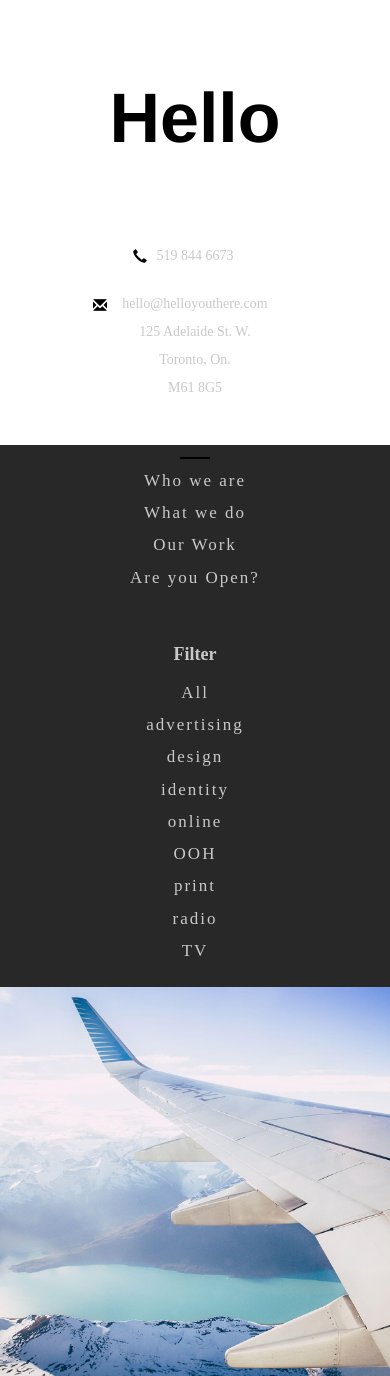
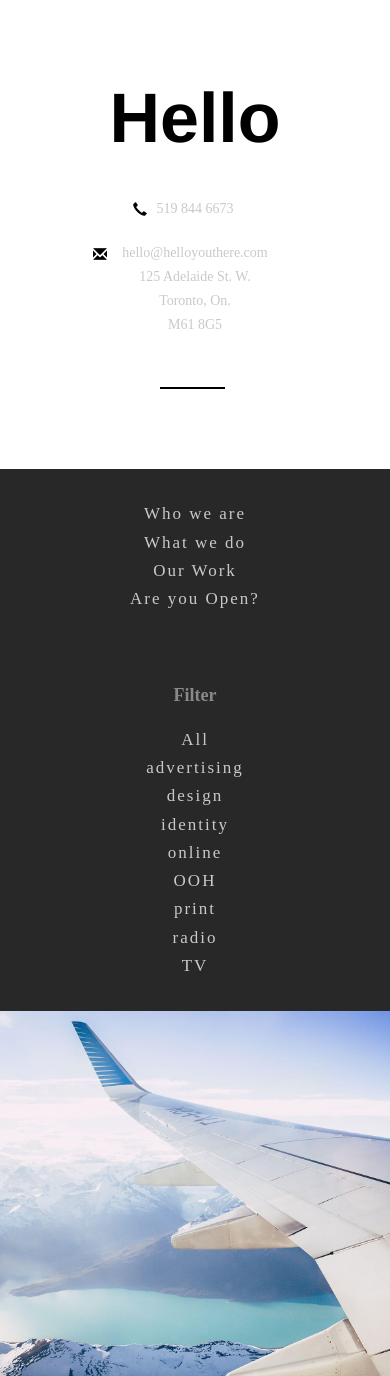
Before and after one commit to WebDevLyna/css-project, a PHP site: page /index.html in a window 390 px wide. Shown: the top 1376 px of the page. Run offline with PHP 8.4, Linux system fonts and the light colour scheme; some web fonts are replaced.

Commit message:
Complete  project

```diff
--- a/css/style.css
+++ b/css/style.css
@@ -1,22 +1,25 @@
 /* Colour Variables: */
 /* Import Google Font*/
 @import url("https://fonts.googleapis.com/css?family=Source+Serif+Pro");
+body {
+  margin: 0; }
+
 /*---- NAVIGATION ----*/
 .nav {
   font-family: 'Source Serif Pro', serif; }
-  .nav > h4 {
-    padding: 0 7rem 1rem 7rem !important; }
-  .nav > li {
-    padding: 2px 7rem !important; }
-  .nav > li > a {
-    padding: 0 !important;
+  .nav.flex-column > h4 {
+    padding: 0 7rem 1rem 7rem; }
+  .nav.flex-column li {
+    padding: 2px 7rem; }
+  .nav.flex-column li > a {
+    padding: 0;
     color: #c9c9c9;
     font-size: 1.7rem;
     font-weight: 400;
     letter-spacing: 0.2rem;
     transition: all 0.5s ease; }
-  .nav > li > a:hover {
-    background-color: red !important;
+  .nav.flex-column > li > a:hover {
+    background-color: red;
     color: #fff; }
 
 nav {
@@ -38,12 +41,9 @@
     font-weight: 600; }
   nav hr {
     border-top: 1px solid #c9c9c9;
-    width: 12%;
-    position: relative;
-    top: 1rem;
-    left: -8rem;
-    right: 0;
-    bottom: 0; }
+    max-width: 2%;
+    min-width: 45px;
+    margin: 20px 19%; }
   nav ul.nav li p {
     margin: 0;
     padding: 0;
@@ -58,19 +58,19 @@
 .glyphicon {
   color: #c9c9c9; }
 
-.glyphicon-remove {
-  top: 3px !important; }
-  .glyphicon-remove.first {
+.nav-item .glyphicon-remove {
+  top: 3px; }
+  .nav-item .glyphicon-remove.first {
     left: -13rem; }
-  .glyphicon-remove.second {
+  .nav-item .glyphicon-remove.second {
     left: -6.5rem; }
 
-.glyphicon-earphone {
-  top: 0.2rem !important;
+.nav-item .glyphicon-earphone {
+  top: 0.2rem;
   left: -11.5rem; }
 
-.glyphicon-envelope {
-  top: 0.4rem !important;
+.nav-item .glyphicon-envelope {
+  top: 0.4rem;
   left: -20rem; }
 
 /*---- MAIN CONTENT ----*/
@@ -87,26 +87,28 @@
     /*IE fallback*/
     transform: scale(1);
     transform: scale(1.02); }
-  main section {
+  main div.col-md-9 section {
     /*Override section*/
-    padding: 0 !important;
-    margin: 0 !important;
+    padding: 0;
+    margin: 0;
     /*Line removed < 991px - first row*/
-    min-height: 0 !important; }
+    min-height: 0; }
 
 /*---- RESPONSIVE ----*/
 /* Desktop */
-@media screen and (max-width: 1377px) {
-  .nav > li,
-  .nav > h4 {
-    padding: 2px 5rem !important; }
+@media screen and (min-width: 1025px) and (max-width: 1280px) {
+  ul.nav.flex-column li {
+    padding: 2px 4.2rem; }
+
+  .nav.flex-column > h4 {
+    padding: 0 7rem 1rem 4rem; }
 
   nav hr {
-    left: -6rem; } }
+    margin: 20px 12%; } }
 @media screen and (min-width: 992px) and (max-width: 1024px) {
-  .nav > li,
-  .nav > h4 {
-    padding: 2px 0 2px 5rem !important; }
+  .nav.flex-column > li,
+  .nav.flex-column > h4 {
+    padding: 2px 0 2px 5rem; }
 
   .glyphicon-envelope {
     left: -20rem; } }
@@ -136,30 +138,19 @@
   nav footer {
     display: none; }
 
-  /*Reposition hr*/
-  nav hr {
-    border: 1px solid #000;
-    position: relative;
-    top: 28rem;
-    left: 0;
-    width: 7%; }
-
   ul.nav {
-    padding: 5% 0; }
-
-  .nav > li {
-    padding: 4px 4rem !important; }
+    padding: 8% 0; }
 
   nav ul.nav li p {
     float: none; }
 
-  .glyphicon-earphone {
-    top: 2.3rem !important;
+  .nav-item .glyphicon-earphone {
+    top: 2.3rem;
     left: -5.5rem;
     color: #000; }
 
-  .glyphicon-envelope {
-    top: 2.4rem !important;
+  .nav-item .glyphicon-envelope {
+    top: 2.4rem;
     left: -9.5rem;
     color: #000; }
 
@@ -178,34 +169,42 @@
     top: -9999px;
     left: -9999px; }
 
+  nav.col-md-3 h1 {
+    margin-bottom: 0; }
+
+  .contact ul.nav.flex-column {
+    padding-top: 0;
+    margin: 5%; }
+
   span.glyphicon.glyphicon-remove {
     display: none; }
 
-  nav hr:nth-child(2) {
+  /*Hide horizontal line + style*/
+  nav.col-md-3:not(.menu-filer) > hr,
+  div#menu-about hr {
     display: none; }
 
-  nav h1 {
-    margin-bottom: 0 !important; }
+  nav.col-md-3 hr {
+    margin: 0 46% 8rem;
+    border-top: 2px solid #000;
+    min-width: 65px; }
 
-  .contact ul.nav {
-    padding-top: 0 !important;
-    margin: 6%; } }
+  ul.nav.flex-column h4 {
+    color: #898989; } }
 @media screen and (min-width: 576px) and (max-width: 991px) {
   /*Images set to 50% medium screen*/
-  main img {
+  main section.col-md-4 img {
     width: 50%;
     height: auto;
     float: left; } }
 /* Mobile */
 /*Revert to 100%*/
 @media screen and (max-width: 575px) {
-  main img {
+  main section.col-md-4 img {
     width: 100%;
-    height: auto; } }
-/* NEEDS FIX:
-  - hr from moving on responsive
-  - bulk medium screen Contact section
-  - Animated "Hello" keyframe - fade in
-*/
+    height: auto; }
+
+  nav.col-md-3 hr {
+    margin: 0 41% 8rem; } }
 
 /*# sourceMappingURL=style.css.map */
--- a/css/style.scss
+++ b/css/style.scss
@@ -6,28 +6,32 @@
 /* Import Google Font*/
 @import url('https://fonts.googleapis.com/css?family=Source+Serif+Pro');
 
+body {
+  margin:0;
+}
 /*---- NAVIGATION ----*/
 .nav {
     font-family: 'Source Serif Pro', serif;
-  > h4 {
-    padding: 0 7rem 1rem 7rem !important;
+  &.flex-column > h4 {
+    padding: 0 7rem 1rem 7rem;
   }
-  > li {
-    padding: 2px 7rem !important;
+  &.flex-column li {
+    padding: 2px 7rem;
   }
-  > li > a {
-    padding: 0 !important;
+  &.flex-column li > a {
+    padding: 0;
     color: $grey;
     font-size: 1.7rem;
     font-weight: 400;
     letter-spacing: 0.2rem;
     transition: all 0.5s ease;
   }
-  > li > a:hover {
-    background-color: red !important;
+  &.flex-column > li > a:hover {
+    background-color: red;
     color: $light;
   }
 }
+
 nav {
   h1 {
     font-size: 7rem;
@@ -37,6 +41,7 @@
     color: $dark;
     animation: fadein 5s;
   }
+
   /*Animated - Fade in effect, "Hello"*/
   @keyframes fadein {
     from  { opacity: 0; }
@@ -48,12 +53,9 @@
   }
   hr {
     border-top: 1px solid $grey;
-    width: 12%;
-    position: relative;
-    top: 1rem;
-    left: -8rem;
-    right: 0;
-    bottom: 0;
+    max-width: 2%;
+    min-width: 45px;
+    margin: 20px 19%;
   }
   ul.nav li p {
     margin: 0;
@@ -68,11 +70,11 @@
 }
 
 /*glyphicon*/
-.glyphicon {
-  color: $grey;
-  }
-  .glyphicon-remove {
-    top: 3px !important;
+.glyphicon { color: $grey; }
+
+.nav-item .glyphicon-remove {
+    top: 3px;
+
     &.first {
       left: -13rem;
     }
@@ -80,12 +82,12 @@
       left: -6.5rem;
     }
 }
-.glyphicon-earphone {
-  top: 0.2rem !important;
+.nav-item .glyphicon-earphone {
+  top: 0.2rem;
   left: -11.5rem;
 }
-.glyphicon-envelope {
-  top: 0.4rem !important;
+.nav-item .glyphicon-envelope {
+  top: 0.4rem;
   left: -20rem;
 }
 
@@ -104,25 +106,25 @@
       transform: scale(1);
       transform: scale(1.02);
     }
-  section {
+  div.col-md-9 section {
     /*Override section*/
-    padding: 0 !important;
-    margin: 0 !important;
+    padding: 0;
+    margin: 0;
     /*Line removed < 991px - first row*/
-    min-height: 0 !important;
+    min-height: 0;
   }
 }
 
 /*---- RESPONSIVE ----*/
 /* Desktop */
-@media screen and (max-width: 1377px) {
-  .nav > li,
-  .nav > h4 { padding: 2px 5rem !important; }
-  nav hr { left: -6rem; }
+@media screen and (min-width: 1025px) and (max-width: 1280px) {
+  ul.nav.flex-column li { padding: 2px 4.2rem; }
+  .nav.flex-column > h4 { padding: 0 7rem 1rem 4rem; }
+  nav hr { margin: 20px 12%; }
 }
 @media screen and (min-width: 992px) and (max-width: 1024px) {
-  .nav > li,
-  .nav > h4 { padding: 2px 0 2px 5rem !important; }
+  .nav.flex-column > li,
+  .nav.flex-column > h4 { padding: 2px 0 2px 5rem; }
   .glyphicon-envelope { left: -20rem; }
 }
 /* Tablet */
@@ -141,24 +143,16 @@
     div#menu-filter {order:3;}
     /*Hide footer*/
     nav footer { display: none; }
-    /*Reposition hr*/
-    nav hr {
-      border: 1px solid #000;
-      position: relative;
-      top: 28rem;
-      left: 0;
-      width: 7%;
-    }
-    ul.nav { padding: 5% 0; }
-    .nav > li { padding: 4px 4rem !important; }
+
+    ul.nav { padding: 8% 0; }
     nav ul.nav li p { float: none; }
-    .glyphicon-earphone {
-      top: 2.3rem !important;
+    .nav-item .glyphicon-earphone {
+      top: 2.3rem;
       left: -5.5rem;
       color: $dark;
     }
-    .glyphicon-envelope {
-      top: 2.4rem !important;
+    .nav-item .glyphicon-envelope {
+      top: 2.4rem;
       left: -9.5rem;
       color: $dark;
     }
@@ -175,17 +169,28 @@
       top: -9999px;
       left: -9999px;
     }
+    nav.col-md-3 h1 { margin-bottom: 0; }
+    .contact ul.nav.flex-column {
+      padding-top: 0;
+      margin: 5%;
+    }
     span.glyphicon.glyphicon-remove { display: none; }
-    nav hr:nth-child(2) { display: none; }
-    nav h1 { margin-bottom: 0 !important; }
-    .contact ul.nav {
-      padding-top: 0 !important;
-      margin: 6%;
+
+    /*Hide horizontal line + style*/
+    nav.col-md-3:not(.menu-filer) > hr,
+    div#menu-about hr { display: none; }
+    nav.col-md-3 hr {
+      margin: 0 46% 8rem;
+      border-top: 2px solid #000;
+      min-width: 65px;
+    }
+    ul.nav.flex-column h4 {
+      color: #898989;
     }
 }
 @media screen and (min-width: 576px) and (max-width: 991px) {
   /*Images set to 50% medium screen*/
-  main img {
+  main section.col-md-4 img {
     width: 50%;
     height: auto;
     float: left;
@@ -194,15 +199,11 @@
 /* Mobile */
   /*Revert to 100%*/
 @media screen and (max-width: 575px) {
-    main img {
+  main section.col-md-4 img {
     width: 100%;
     height: auto;
   }
+  nav.col-md-3 hr {
+    margin: 0 41% 8rem;
   }
-
-
-/* NEEDS FIX:
-  - hr from moving on responsive
-  - bulk medium screen Contact section
-  - Animated "Hello" keyframe - fade in
-*/
+}
```
Also changed, not shown: 1 other file. Lines whose indentation alone changed are shown as unchanged.
